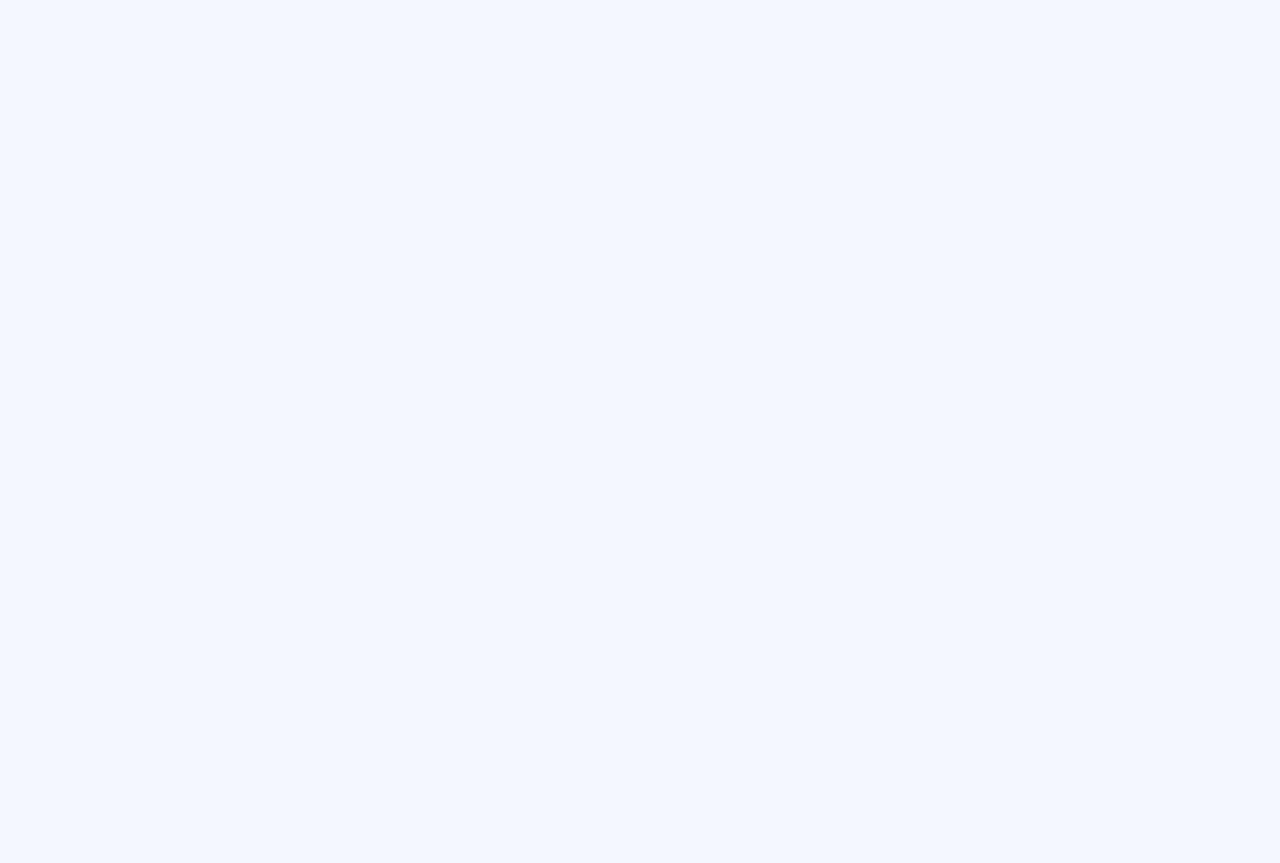
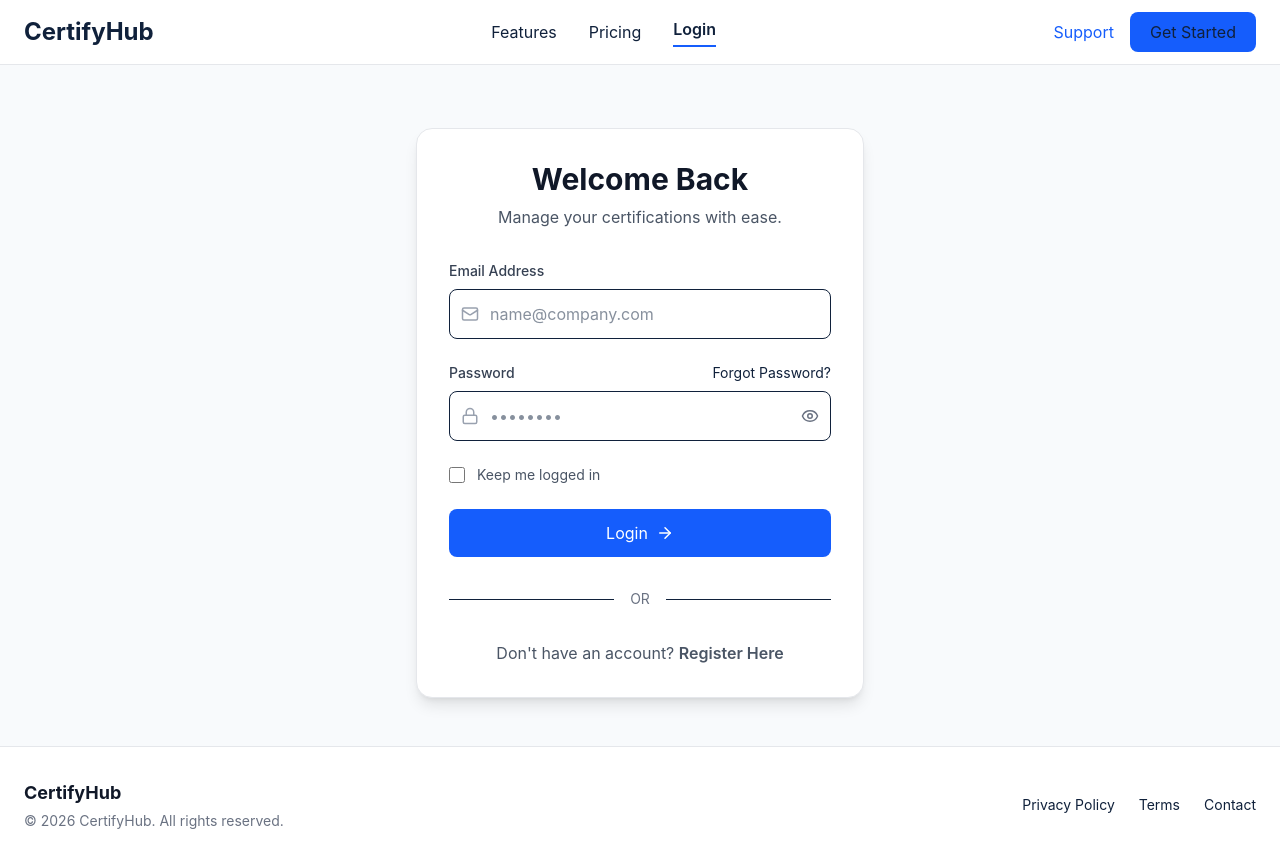
Before and after one commit to ApoorvaPoojary8/CertifyHub, a React app in the folder frontend/: page /login in a window 1280 px wide. Before the commit this address had no page. Before the commit the page ends 800 px from the top, so only its background shows below. Built offline with nearby package versions, Linux system fonts and the light colour scheme; the HTML template or start-up script is replaced by a standard one.

Commit message:
Add login page UI

```diff
--- a/frontend/src/App.jsx
+++ b/frontend/src/App.jsx
@@ -1,11 +1,14 @@
 import { Routes, Route } from "react-router-dom";
 import Home from "./pages/Home";
+import LoginPage from "./pages/LoginPage";
 import "./App.css";
 
 function App() {
   return (
     <Routes>
       <Route path="/" element={<Home />} />
+      <Route path="/login" element={<LoginPage />} />
+
     </Routes>
   );
 }
--- /dev/null
+++ b/frontend/src/pages/LoginPage.jsx
@@ -0,0 +1,287 @@
+import { useState } from "react";
+import { Link } from "react-router-dom";
+import { Mail, Lock, ArrowRight, Eye, EyeOff } from "lucide-react";
+
+const LoginPage = () => {
+  const [formData, setFormData] = useState({
+    email: "",
+    password: "",
+    remember: false,
+  });
+
+  const [showPassword, setShowPassword] = useState(false);
+  const [loading, setLoading] = useState(false);
+  const [error, setError] = useState("");
+
+  const handleChange = (e) => {
+    const { name, value, type, checked } = e.target;
+
+    setFormData((prev) => ({
+      ...prev,
+      [name]: type === "checkbox" ? checked : value,
+    }));
+  };
+
+  const handleSubmit = async (e) => {
+    e.preventDefault();
+
+    setError("");
+    setLoading(true);
+
+    try {
+      // Backend login API will be connected here later
+      console.log(formData);
+    } catch (err) {
+      setError("Login failed");
+    } finally {
+      setLoading(false);
+    }
+  };
+
+  return (
+    <div className="min-h-screen bg-slate-50 pt-20">
+     <header className="fixed top-0 left-0 right-0 bg-white border-b border-gray-200 z-50">
+  <div className="max-w-7xl mx-auto px-6 h-16 flex items-center justify-between">
+
+    {/* Logo */}
+    <Link
+      to="/"
+      className="text-2xl font-bold text-blue-600"
+    >
+      CertifyHub
+    </Link>
+
+    {/* Desktop Navigation */}
+    <nav className="hidden md:flex items-center gap-8">
+
+      <a
+        href="#features"
+        className="text-gray-600 hover:text-blue-600 transition"
+      >
+        Features
+      </a>
+
+      <a
+        href="#pricing"
+        className="text-gray-600 hover:text-blue-600 transition"
+      >
+        Pricing
+      </a>
+
+      <Link
+        to="/login"
+        className="text-blue-600 font-semibold border-b-2 border-blue-600 pb-1"
+      >
+        Login
+      </Link>
+
+    </nav>
+
+    {/* Right Side */}
+    <div className="hidden sm:flex items-center gap-4">
+
+      <button className="text-blue-600 hover:text-blue-700 transition">
+        Support
+      </button>
+
+      <Link
+        to="/register"
+        className="bg-blue-600 hover:bg-blue-700 text-white px-5 py-2 rounded-lg transition"
+      >
+        Get Started
+      </Link>
+
+    </div>
+
+  </div>
+</header>
+
+      {/* Login Card goes here */}
+
+      <main className="flex items-center justify-center px-6 py-12">
+  <div className="w-full max-w-md bg-white rounded-2xl shadow-lg border border-gray-200 p-8">
+
+    {/* Heading */}
+    <div className="text-center mb-8">
+      <h1 className="text-3xl font-bold text-gray-900">
+        Welcome Back
+      </h1>
+
+      <p className="mt-2 text-gray-600">
+        Manage your certifications with ease.
+      </p>
+    </div>
+
+    {/* Error Message */}
+    {error && (
+      <div className="mb-4 rounded-lg bg-red-100 border border-red-300 px-4 py-3 text-red-600">
+        {error}
+      </div>
+    )}
+
+    <form onSubmit={handleSubmit} className="space-y-6">
+
+      {/* Email */}
+      <div>
+        <label className="block text-sm font-medium text-gray-700 mb-2">
+          Email Address
+        </label>
+
+        <div className="relative">
+          <Mail
+            size={18}
+            className="absolute left-3 top-1/2 -translate-y-1/2 text-gray-400"
+          />
+
+          <input
+            type="email"
+            name="email"
+            value={formData.email}
+            onChange={handleChange}
+            placeholder="name@company.com"
+            className="w-full pl-10 pr-4 py-3 border rounded-lg focus:outline-none focus:ring-2 focus:ring-blue-500"
+            required
+          />
+        </div>
+      </div>
+
+      {/* Password */}
+      <div>
+        <div className="flex justify-between mb-2">
+          <label className="text-sm font-medium text-gray-700">
+            Password
+          </label>
+
+          <Link
+            to="/forgot-password"
+            className="text-sm text-blue-600 hover:underline"
+          >
+            Forgot Password?
+          </Link>
+        </div>
+
+        <div className="relative">
+          <Lock
+            size={18}
+            className="absolute left-3 top-1/2 -translate-y-1/2 text-gray-400"
+          />
+
+          <input
+            type={showPassword ? "text" : "password"}
+            name="password"
+            value={formData.password}
+            onChange={handleChange}
+            placeholder="••••••••"
+            className="w-full pl-10 pr-12 py-3 border rounded-lg focus:outline-none focus:ring-2 focus:ring-blue-500"
+            required
+          />
+
+          <button
+            type="button"
+            onClick={() => setShowPassword(!showPassword)}
+            className="absolute right-3 top-1/2 -translate-y-1/2 text-gray-500"
+          >
+            {showPassword ? <EyeOff size={18} /> : <Eye size={18} />}
+          </button>
+        </div>
+      </div>
+
+      {/* Remember */}
+      <div className="flex items-center gap-3">
+        <input
+          type="checkbox"
+          name="remember"
+          checked={formData.remember}
+          onChange={handleChange}
+          className="h-4 w-4"
+        />
+
+        <label className="text-sm text-gray-600">
+          Keep me logged in
+        </label>
+      </div>
+
+      {/* Button */}
+      <button
+        type="submit"
+        disabled={loading}
+        className="w-full bg-blue-600 hover:bg-blue-700 text-white py-3 rounded-lg font-semibold transition flex items-center justify-center gap-2 disabled:opacity-60"
+      >
+        {loading ? (
+          "Authenticating..."
+        ) : (
+          <>
+            Login
+            <ArrowRight size={18} />
+          </>
+        )}
+      </button>
+
+    </form>
+
+    {/* Divider */}
+    <div className="flex items-center gap-4 my-8">
+      <div className="flex-1 border-t"></div>
+      <span className="text-sm text-gray-500">OR</span>
+      <div className="flex-1 border-t"></div>
+    </div>
+
+    {/* Register */}
+    <p className="text-center text-gray-600">
+      Don't have an account?{" "}
+      <Link
+        to="/register"
+        className="text-blue-600 font-semibold hover:underline"
+      >
+        Register Here
+      </Link>
+    </p>
+
+  </div>
+</main>
+
+      {/* Footer goes here */}
+
+      <footer className="border-t border-gray-200 bg-white">
+  <div className="max-w-7xl mx-auto px-6 py-8 flex flex-col md:flex-row justify-between items-center gap-4">
+
+    <div className="text-center md:text-left">
+      <h3 className="font-bold text-lg text-gray-900">
+        CertifyHub
+      </h3>
+
+      <p className="text-sm text-gray-500 mt-1">
+        © {new Date().getFullYear()} CertifyHub. All rights reserved.
+      </p>
+    </div>
+
+    <div className="flex gap-6 text-sm">
+      <Link
+        to="/privacy"
+        className="text-gray-500 hover:text-blue-600 transition"
+      >
+        Privacy Policy
+      </Link>
+
+      <Link
+        to="/terms"
+        className="text-gray-500 hover:text-blue-600 transition"
+      >
+        Terms
+      </Link>
+
+      <Link
+        to="/contact"
+        className="text-gray-500 hover:text-blue-600 transition"
+      >
+        Contact
+      </Link>
+    </div>
+
+  </div>
+</footer>
+    </div>
+  );
+};
+
+export default LoginPage;
```
